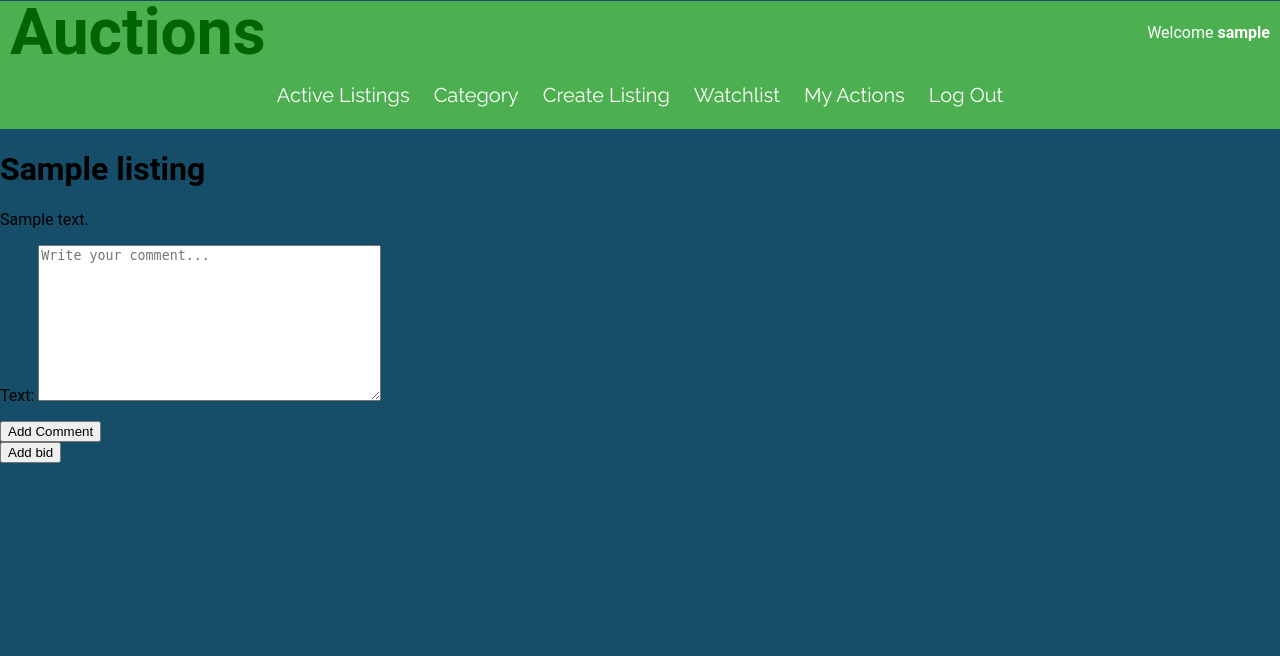
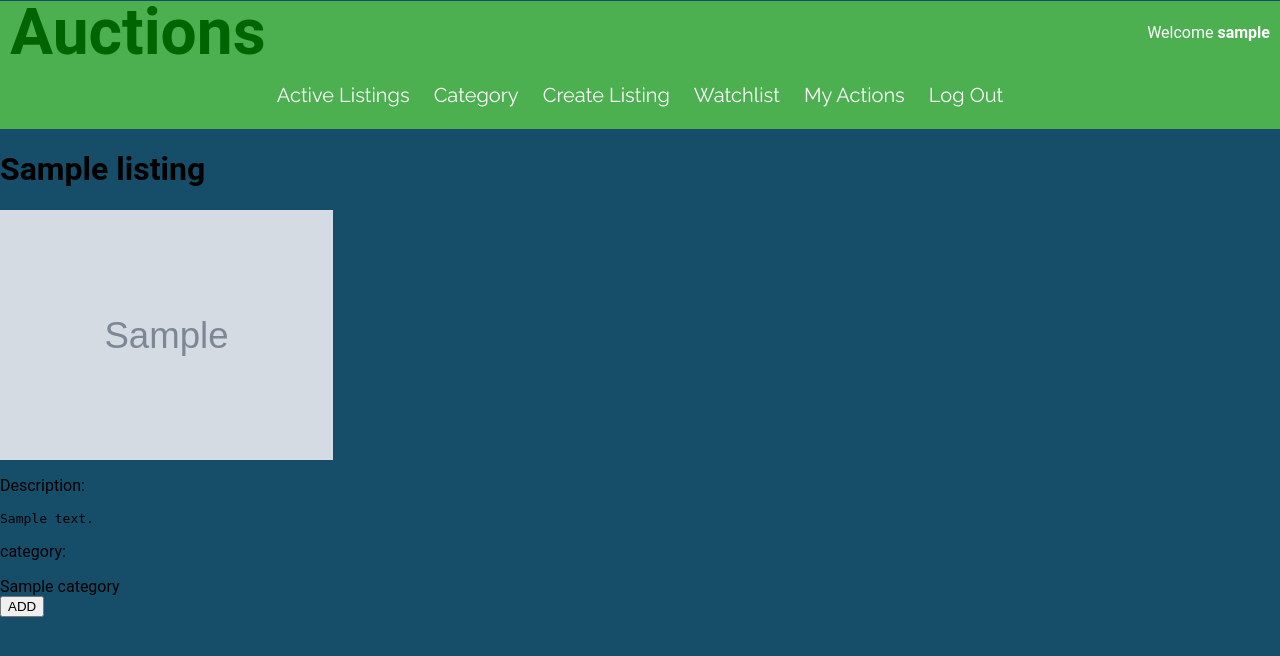
Before and after one commit to MjDamo/Commerce-CS50, a Django app: page /listing/1/ in a window 1280 px wide. Shown: the top 656 px of the page. Run offline with Django 3.2, Linux system fonts and the light colour scheme; a user stored in the database is signed in; tables that the repository leaves empty hold one stand-in row (values such as "Sample post"); grey boxes marked "Sample" are stand-in pictures.

Commit message:
add and edit some codes

```diff
--- a/auctions/models.py
+++ b/auctions/models.py
@@ -22,21 +22,22 @@ class Listing(models.Model):
     description = models.TextField(max_length=300)
     image = models.ImageField(upload_to="gallery", blank=True, null=True)
     imageUrl = models.URLField(null=True, blank=True)
-    price = models.DecimalField(max_digits=10, decimal_places=2)
+    price = models.DecimalField(max_digits=12, decimal_places=2)
     isActive = models.BooleanField(default=True)
     date = models.DateTimeField(auto_now_add=True)
     update = models.DateTimeField(auto_now=True)
     winner = models.ForeignKey(User, on_delete=models.SET_NULL, blank=True, null=True, related_name='winner')
-    bid = models.DecimalField(max_digits=12, decimal_places=2, blank=True, null=True)
+    bid = models.DecimalField(max_digits=12, decimal_places=2, blank=True, null=True, default=0)
     highest_bidder = models.ForeignKey(
         User, on_delete=models.SET_NULL, null=True, blank=True, related_name='bidder'
     )
     category = models.ForeignKey(
         Category, on_delete=models.SET_NULL, related_name="category", null=True
     )
+    WatchList = models.ManyToManyField(User, blank=True, related_name='watchlist_users')
 
     def __str__(self):
-        return f"{self.title}, {self.auther}, {self.category}"
+        return f"{self.title}, {self.auther}, {self.category}, {self.watchList}"
 
 
 class Comment(models.Model):
@@ -50,18 +51,17 @@ class Comment(models.Model):
 
 
 class Bid(models.Model):
-    bidder = models.ForeignKey(User, on_delete=models.CASCADE, related_name='bidder')
+    user = models.ForeignKey(User, on_delete=models.CASCADE, related_name='user')
     item_bid = models.ForeignKey(Listing, on_delete=models.CASCADE, related_name='item_bid')
-    bid = models.DecimalField(max_digits=12, decimal_places=2)
+    bid = models.DecimalField(max_digits=12, decimal_places=2, default=0)
     bid_date = models.DateTimeField(auto_now_add=True)
 
     def __str__(self):
-        return f'Bidder: {self.bidder}, item: {self.item_bid}, bid: {self.bid}'
+        return f'Bidder: {self.user}, item: {self.item_bid}, bid: {self.bid}'
 
-
-class Watchlist(models.Model):
-    user = models.ForeignKey(User, on_delete=models.CASCADE)
-    item = models.ForeignKey(Listing, on_delete=models.CASCADE, blank=True, related_name='watch_item')
-
-    def __str__(self):
-        return f"item: {self.item}"
+# class Watchlist(models.Model):
+#     user = models.ForeignKey(User, on_delete=models.CASCADE, related_name='watch_user')
+#     item = models.ForeignKey(Listing, on_delete=models.CASCADE, blank=True, related_name='watch_item')
+#
+#     def __str__(self):
+#         return f"item: {self.item}, {self.user}"
--- a/auctions/templates/auctions/detail.html
+++ b/auctions/templates/auctions/detail.html
@@ -2,71 +2,45 @@
 {% block title %}Home{% endblock %}
 
 {% block body %}
-{#    <div class="cardBox">#}
-{#        {% for list in active %}#}
-{#            <div class="card">#}
-{#            {% if list.imageUrl %}#}
-{#                <img style="width:100%; height: 55%;" src="{{ list.imageUrl }}" alt="{{ list.title }}||{{ list.description }}">#}
-{#            {% else  %}#}
-{#                <img style="width:100%; height: 55%;" src="{{ list.image.url }}" alt="{{ list.title }}||{{ list.description }}">#}
-{#            {% endif %}#}
-{#            <h1>{{ list.title }}</h1>#}
-{#            <p class="price">Price: ${{ list.price }}</p>#}
-{#            Category: <strong>{{ list.category }}</strong>#}
-{#            <p><button>Show detail</button></p>#}
-{#            </div>#}
-{#        {% endfor %}#}
-{#    </div>#}
+    <h1>{{ item.title }}</h1>
+    {% if item.imageUrl %}
+    	<div style="max-height: 250px; max-width: 250px;">
+            <img style="max-height: 250px" src="{{ item.imageUrl }}" alt="{{ item.title }} || {{ item.description }}">
+        </div>
+    {% else %}
+        <div style="max-height: 250px; max-width: 250px;">
+            <img style="max-height: 250px" src="{{ item.image.url }}" alt="{{ item.title }} || {{ item.description }}">
+        </div>
+    {% endif %}
+    <p>Description:</p>
+    <pre>{{ item.description }}</pre>
+    <p>category:</p>
+    {{ item.category }}
+{#    {% if item.pk not in watchList %}#}
+{#        <form action="{% url 'add_watch' list_id=item.pk %}" method="post">#}
+{#        {% csrf_token %}#}
+{#        <button type="submit">ADD</button>#}
+{#        </form>#}
+{#    {% else %}#}
+{#        <form action="{% url 'rm_watch' list_id=item.pk %}" method="post">#}
+{#        {% csrf_token %}#}
+{#            <button type="submit">REMOVE</button>#}
+{#        </form>#}
+{#    {% endif %}#}
+    {% if item.auther.watchlist != item %}
+        <form action="{% url 'add_watch' list_id=item.pk %}" method="post">
+        {% csrf_token %}
+            <button type="submit">ADD</button>
+        </form>
+    {% else %}
+        <form action="{% url 'rm_watch' list_id=item.pk %}" method="post">
+        {% csrf_token %}
+            <button type="submit">REMOVE</button>
+        </form>
+    {% endif %}
 
-{#    <div class="cardBox">#}
-{#        {% for l in list %}#}
-{#            <div class="card">#}
-{#            {% if l.imageUrl %}#}
-{#                <img style="width:100%; height: 55%;" src="{{ l.imageUrl }}" alt="{{ list.title }}||{{ list.description }}">#}
-{#            {% else  %}#}
-{#                <img style="width:100%; height: 55%;" src="{{ l.image.url }}" alt="{{ list.title }}||{{ list.description }}">#}
-{#            {% endif %}#}
-{#            <h1>{{ l.title }}</h1>#}
-{#            <p class="price">Price: ${{ l.price }}</p>#}
-{#            Category: <strong>{{ l.category }}</strong>#}
-{#            <p><button>Show detail</button></p>#}
-{#            </div>#}
-{#        {% endfor %}#}
-{#    </div>#}
-{#    <br><br>#}
-{#    {% include 'auctions/pagination.html' with page=page_obj %}#}
 
-    <h1>{{ item.title }}</h1>
-{#    <div style="width: 200px; height: 200px"><img src="{{ item.imageUrl }}" alt=""></div>#}
 
-    {% for com in comments %}
-        <p>{{ com.text }}</p>
 
-    {% endfor %}
-
-          {% if user.is_authenticated %}
-          <div class="add-comment-form">
-            <form method="post" action="{% url 'list_detail' list_id=item.pk %}">
-              {% csrf_token %}
-              {{ comment.as_p }}
-              <button class="btn btn-primary" type="submit">Add Comment</button>
-            </form>
-          </div>
-          {% endif %}
-
-         {% if user.is_authenticated %}
-             {% for bid in bids %}
-                 {{ bid }}
-
-             {% endfor %}
-
-          <div class="add-bid-form">
-            <form method="post" action="{% url 'bid_place' list_id=item.pk %}">
-              {% csrf_token %}
-              {{ bid_form.as_p }}
-              <button class="btn btn-primary" type="submit">Add bid</button>
-            </form>
-          </div>
-          {% endif %}
 
 {% endblock %}
--- a/auctions/templates/auctions/layout.html
+++ b/auctions/templates/auctions/layout.html
@@ -36,7 +36,7 @@
             {% if user.is_authenticated %}
                 <a class="nav-link" href="{% url 'logout' %}">Category</a>
                 <a class="nav-link" href="{% url 'listing' %}">Create Listing</a>
-                <a class="nav-link" href="{% url 'logout' %}">Watchlist</a>
+                <a class="nav-link" href="{% url 'watch_list' %}">Watchlist</a>
                 <a class="nav-link" href="{% url 'listing' %}">My Actions</a>
                 <a class="nav-link" href="{% url 'logout' %}">Log Out</a>
             {% else %}
--- a/auctions/urls.py
+++ b/auctions/urls.py
@@ -9,6 +9,9 @@ urlpatterns = [
     path("register", views.register, name="register"),
     path("listing", views.listing, name="listing"),
     path('listing/<int:list_id>/', views.list_detail, name='list_detail'),
-    path('listing/<int:list_id>/', views.bid_place, name='bid_place'),
+    path('listing/<int:list_id>/', views.add_watch, name='add_watch'),
+    path('listing/<int:list_id>/', views.rm_watch, name='rm_watch'),
+    path('listing/<int:list_id>/', views.watch_list, name='watch_list'),
+    path('watch-list', views.watch_list, name='watch_list'),
     path("add_category", views.add_category, name="add_category"),
 ]
--- a/auctions/views.py
+++ b/auctions/views.py
@@ -5,10 +5,9 @@ from django.shortcuts import render, redirect, get_object_or_404
 from django.urls import reverse
 from django.contrib.auth.decorators import login_required
 from django.views.generic import ListView, DetailView
-from django.views.decorators.http import require_POST
 from decimal import Decimal
 
-from .models import User, Category, Listing, Comment, Bid, Watchlist
+from .models import User, Category, Listing, Comment, Bid
 from .forms import ListingForm, AddCategory, CommentForm, BidForm
 
 
@@ -149,11 +148,14 @@ def bid_place(request, list_id):
 def list_detail(request, list_id):
     item = get_object_or_404(Listing, pk=list_id)
     comments = Comment.objects.filter(item=item)
-    last_bid = Bid.objects.filter(item_bid=item).order_by('bid_date').last()
+    try:
+        last_bid = Bid.objects.filter(item_bid=item).order_by('-bid_date').first()
+    except:
+        last_bid = 0
     user = request.user
     win = False
-    if not item.isActive:
-        if last_bid and last_bid.bidder == user:
+    if last_bid and not item.isActive:
+        if last_bid.user == user:
             win = True
 
     if request.method == 'POST':
@@ -164,6 +166,8 @@ def list_detail(request, list_id):
             comments.auther = user
             comments.save()
             return redirect('list_detail', list_id=item.pk)
+        else:
+            comment = CommentForm()
     else:
         comment = CommentForm()
 
@@ -173,6 +177,9 @@ def list_detail(request, list_id):
         'comment': comment,
         'last_bid': last_bid,
         'win': win,
+        'add': add_watch,
+        'rm': rm_watch,
+        'watchList': watch_list,
     }
     return render(request, 'auctions/detail.html', contex)
 
@@ -219,20 +226,21 @@ def bid_end(request, list_id):
 @login_required
 def add_watch(request, list_id):
     item = get_object_or_404(Listing, pk=list_id)
-    Watchlist.objects.create(user=request.user, item=item)
+    # Watchlist.objects.create(user=request.user, item=item)
+    request.user.watchlist.add(item)
     return redirect('list_detail', list_id=item.pk)
 
 
 @login_required
 def rm_watch(request, list_id):
     item = get_object_or_404(Listing, pk=list_id)
-    Watchlist.delete(item.pk)
+    request.user.watchlist.remove()
     return redirect('list_detail', list_id=item.pk)
 
 
 @login_required
 def watch_list(request):
-    items = Watchlist.objects.filter('item').all()
+    items = request.user.watchlist.all()
     return render(request, 'auctions/watch-list.html',
                   context={
                       'items': items,
```
Also changed, not shown: auctions/admin.py (+6 -1 lines), auctions/templates/auctions/watch-list.html (+14 -9 lines).
